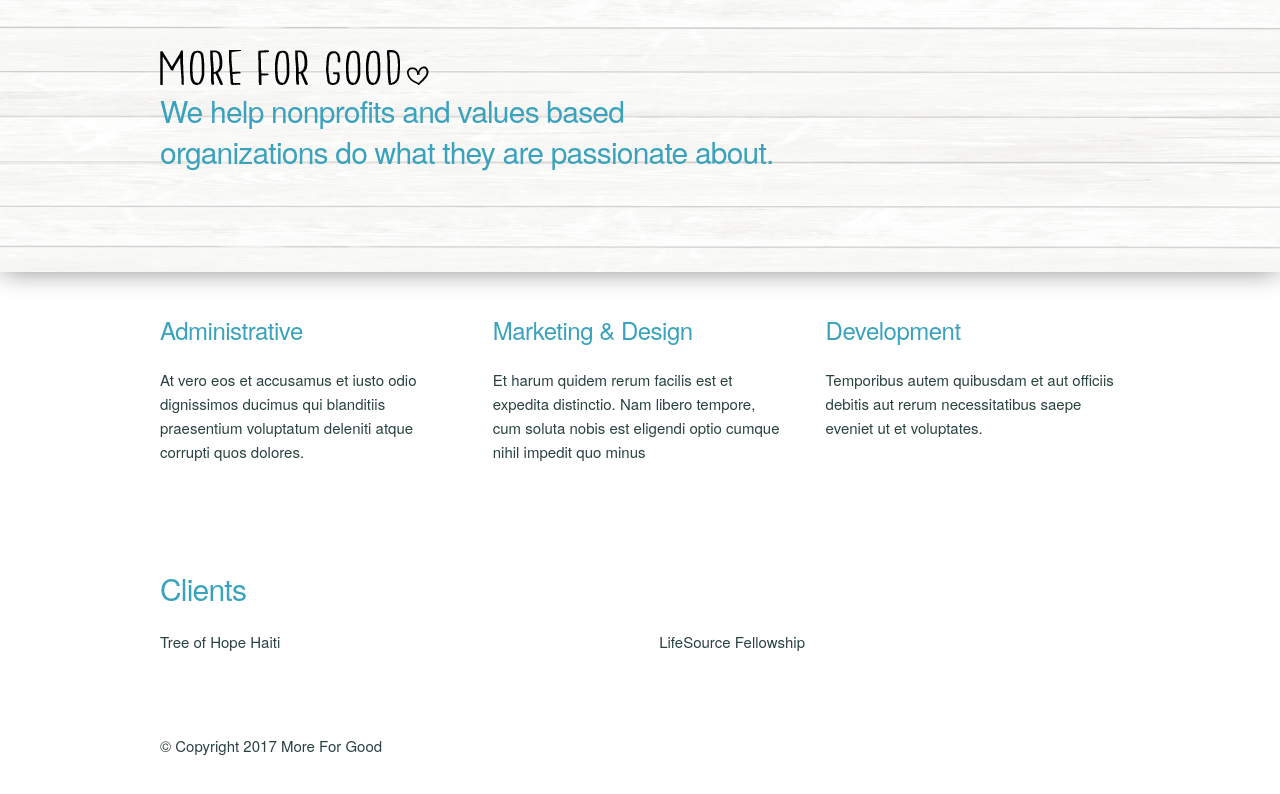
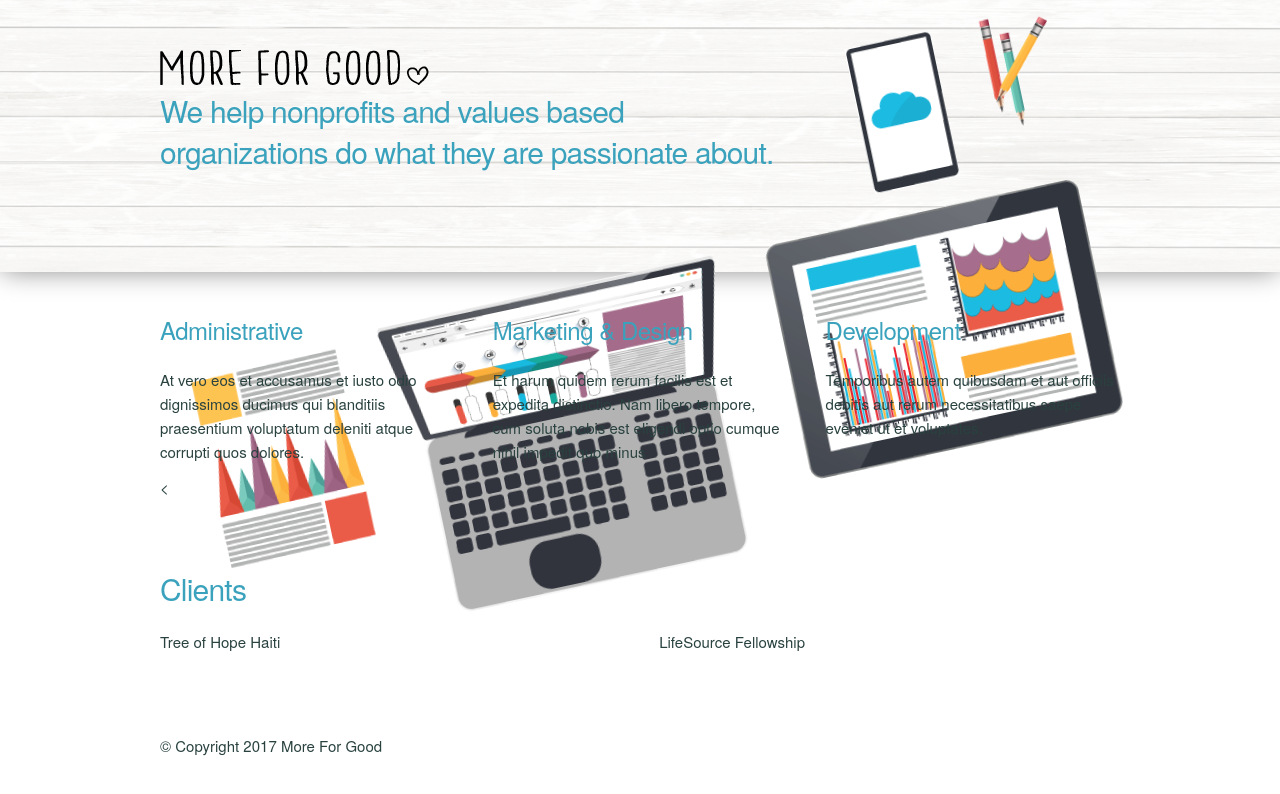
Before and after one commit to csshields/MoreForGood, a website: page public/index.html in a window 1280 px wide. Drawn offline with nearby package versions, Linux system fonts and the light colour scheme.

Commit message:
More changes

```diff
--- a/public/index.html
+++ b/public/index.html
@@ -19,7 +19,7 @@
 	<script src="https://code.jquery.com/jquery-3.1.1.min.js"></script>
 	<script>
 		$(function() {
-			// $('header img').css('opacity','');
+
 		});
 	</script>
 </head>
@@ -28,6 +28,7 @@
 
 	<section class="welcome">
 		<div class="container">
+
 
 			<section class="row ">
 				<div class="eight columns">
@@ -39,6 +40,19 @@
 				</div>
 				<div class="four columns"></div>
 			</section>
+			<div id="devices">
+
+				<div class="flexContainer top">
+					<div class="phone"></div>
+					<div class="pencil"></div>
+				</div>
+
+				<div class="flexContainer middle">
+					<div class="laptop "></div>
+					<div class="tablet"></div>
+				</div>
+<
+			</div>
 		</div>
 	</section>
 
--- a/src/styles.scss
+++ b/src/styles.scss
@@ -35,14 +35,40 @@
 	img { @include fadesIn; }
 }
 
+#devices{
+
+	position:absolute;
+	top:0;
+	left:0;
+	.phone{background-image:url(../img/phone.png);   height:148px; width:87px;  margin-right:50px; margin-bottom:30px; background-repeat:no-repeat;}
+	.pencil{background-image:url(../img/pencil.png); height:112px; width:100px; background-repeat:no-repeat;}
+	.laptop{background-image:url(../img/laptop.png); height:298px; width:545px; margin-right:50px; background-repeat:no-repeat;}
+	.tablet{background-image:url(../img/tablet.png); height:241px; width:321px; background-repeat:no-repeat;}
+	.report{background-image:url(../img/report.png); height:242px; width:246px; background-repeat:no-repeat;}
+	.coffee{background-image:url(../img/coffee.png); height:124px; width:117px; background-repeat:no-repeat;}
+}
+
+.flexContainer {
+    display: -webkit-flex;
+    display: flex;
+    width: 100%;
+
+    -ms-transform: rotate(-12deg); /* IE 9 */
+    -webkit-transform: rotate(-12deg); /* Chrome, Safari, Opera */
+    transform: rotate(-12deg);
+    transform-origin: 100% 0;
+}
+
+.top{ justify-content: flex-end }
+
+// .flexItem {
+//     width: 100px;
+//     height: 100px;
+//     margin: 10px;
+// }
+
 h4,h5 { color:$primaryColor;}
-.work .row {
-
-	// -webkit-animation-delay: 200s; Safari 4.0 - 8.0
-	// animation-delay: 200s;
-	@include fadesIn;
-
-}
+.work .row { @include fadesIn; }
 section{padding-bottom:40px;}
 
 .welcome{
@@ -52,11 +78,9 @@
 	background-repeat: no-repeat;
 	background-size: cover;
 	box-shadow: 0 0px 26px -2px grey;
-
 }
 .work{ padding-top: 40px;}
 .clients{}
-
 .photo{border-radius:50%;}
 
 
```
Also changed, not shown: public/css/styles.css, public/img/coffee.png (added), public/img/laptop.png (added), public/img/pencil.png (added), public/img/phone.png (added), public/img/report.png (added), public/img/tablet.png (added).
